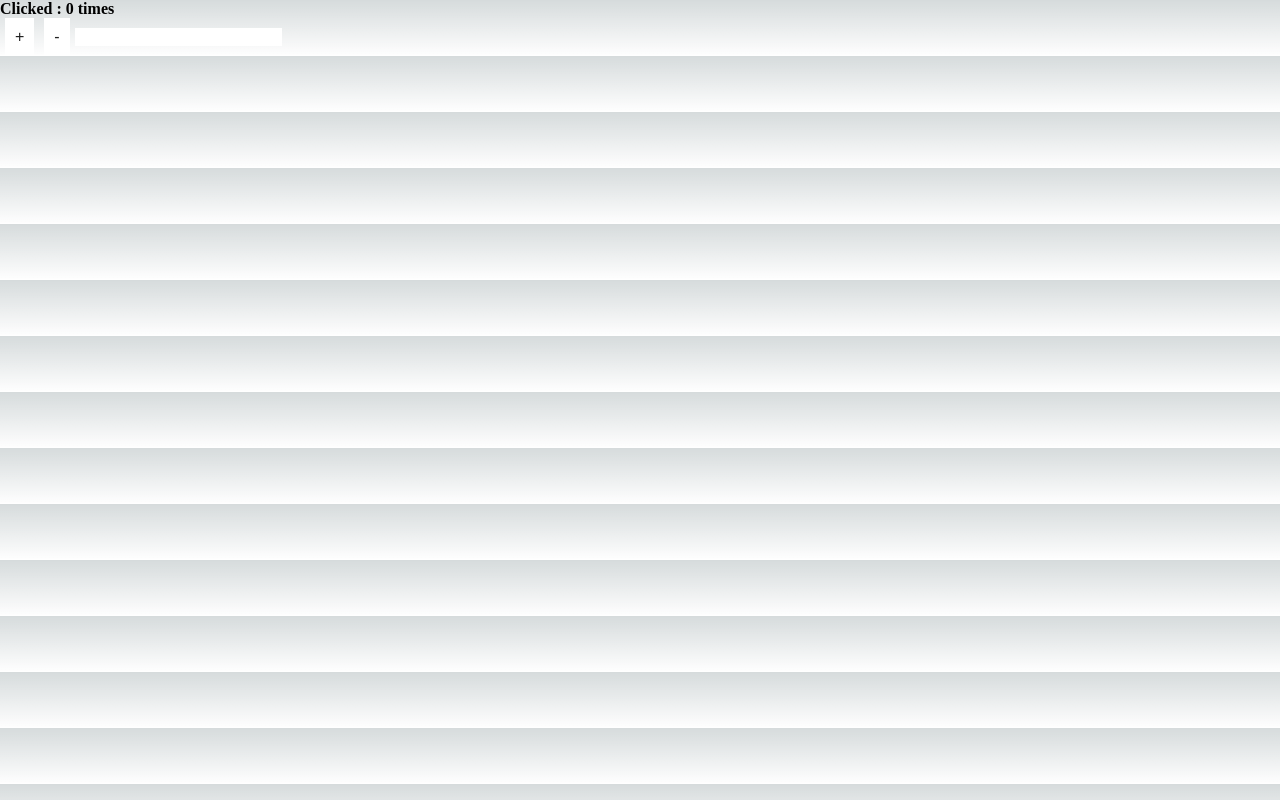
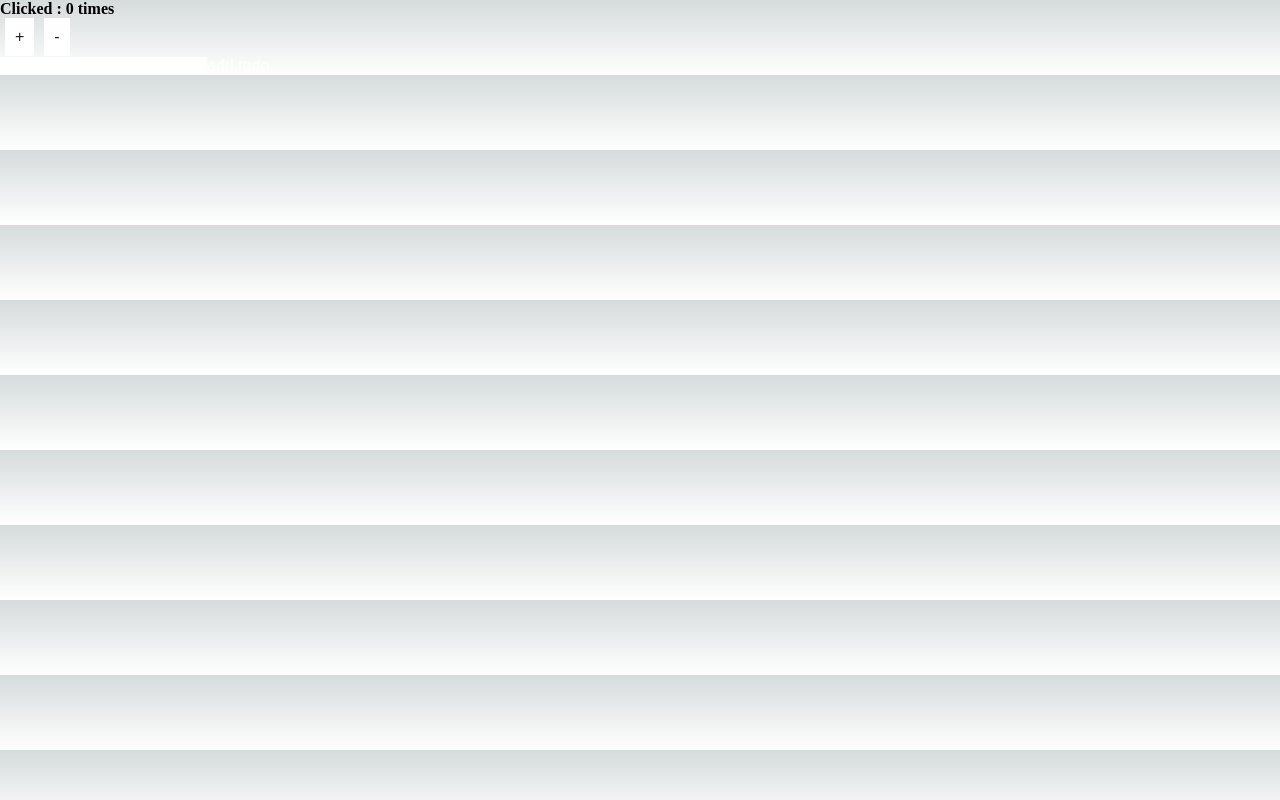
Before and after one commit to cpk0709/mypage-nextjs, a Next.js app: page /use-redux in a window 1280 px wide. Built offline with nearby package versions, Linux system fonts and the light colour scheme.

Commit message:
todo 추가 액션

```diff
--- a/src/pages/use-redux/index.tsx
+++ b/src/pages/use-redux/index.tsx
@@ -1,3 +1,4 @@
+import { useEffect, useState } from 'react';
 import { useSelector, useDispatch } from 'react-redux';
 
 const UseReduxPage = () => {
@@ -5,6 +6,12 @@ const UseReduxPage = () => {
   const todoValue = useSelector((state: {todos: string[]}) => state.todos);
   console.log('todoValue :::: ',todoValue);
   const dispatch = useDispatch();
+
+  const [todoVal,setTodoVal] = useState<string>();
+
+  useEffect(() => {
+    setTodoVal(todoVal);
+  },[todoValue])
 
   const onIncrement = () => {
     dispatch({ type: 'INCREMENT' });
@@ -14,8 +21,20 @@ const UseReduxPage = () => {
     dispatch({ type: 'DECREMENT' });
   };
 
-  const changeTodo = (e) => {
-    dispatch({ type: 'ADD_TODO', text: e.target.value });
+  // event 타입 지정 첫번째 방법
+  const changeTodo: React.ChangeEventHandler<HTMLInputElement> = (e) => {
+    // dispatch({ type: 'ADD_TODO', text: e.target.value });
+    setTodoVal(e.target.value);
+  }
+
+  // event 타입 지정 두번째 방법
+  // const changeTodo = (e: React.ChangeEvent<HTMLInputElement>) => {
+  //   setTodoVal(e.target.value);
+  // }
+
+  const addTodo:React.FormEventHandler<HTMLFormElement> = (e) => {
+    e.preventDefault();
+    dispatch({ type: 'ADD_TODO', text: todoVal });
   }
 
   return (
@@ -27,7 +46,10 @@ const UseReduxPage = () => {
       <button style={{backgroundColor:'#fff',padding:'10px',marginInline:'5px'}} onClick={onDecrement}>
         -
       </button>
-      <input value={todoValue} onChange={changeTodo} style={{color:'#fff'}}/>
+      <form onSubmit={addTodo}>
+        <input value={todoVal} onChange={changeTodo} style={{color:'#fff'}}/>
+        <button  style={{color:'#fff'}} >add todo</button>
+      </form>
     </section>
   );
 };
```
